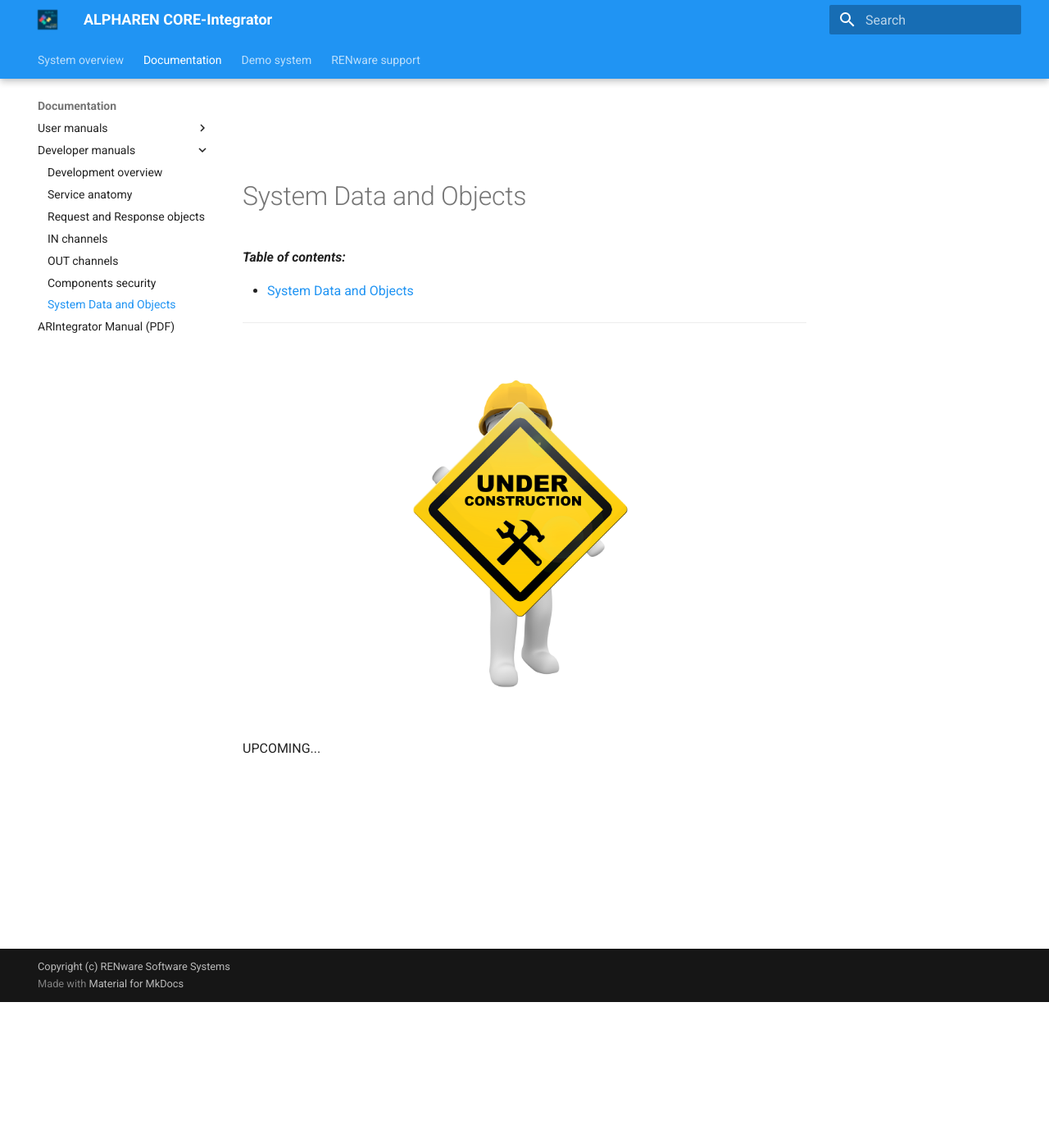
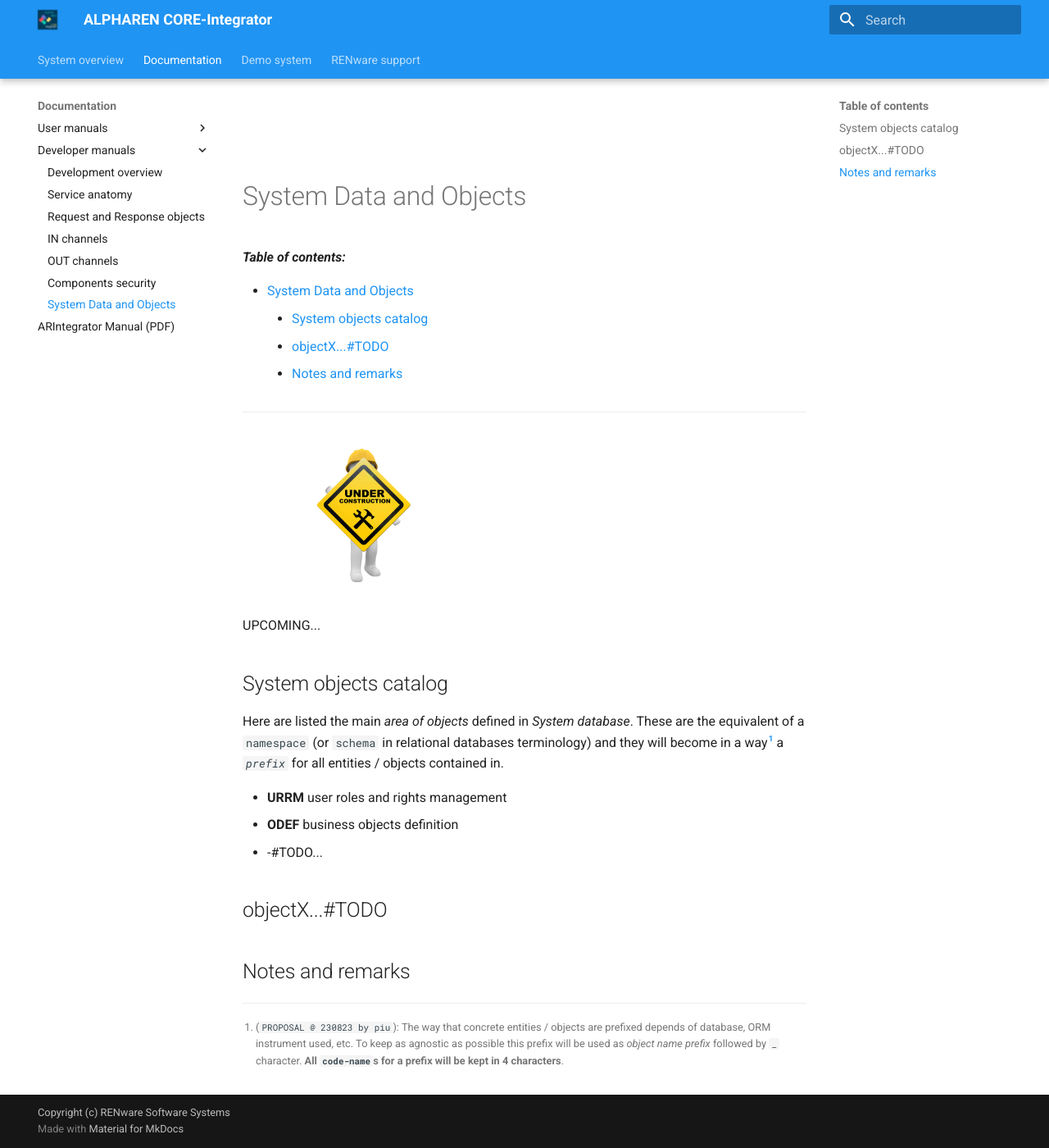
Before and after one commit to petre-renware/arint, an MkDocs documentation site: the page built from doc_src/810-DSGN/810.03-System_Data_and_Objects.md, in a window 1280 px wide and 1400 px high, scrolled down 178 px. Shown: the whole window at 82% size. Built offline with MkDocs 1.6.1 and Material for MkDocs 9.7.7, drawn with Linux system fonts in a browser that asks for light colours.

Commit message:
closed 230823piu_c
* Update CHANGELOG.md

* Update CHANGELOG.md

* Update 810.03-System_Data_and_Objects.md

* Update 810.03-System_Data_and_Objects.md

* Update 810.03-System_Data_and_Objects.md

* Update 810.03-System_Data_and_Objects.md

* Update 810.03-System_Data_and_Objects.md

* Update 810.03-System_Data_and_Objects.md

* Update 810.03-System_Data_and_Objects.md

* Update CHANGELOG.md

* Update CHANGELOG.md

* Update CHANGELOG.md

```diff
--- a/doc_src/810-DSGN/810.03-System_Data_and_Objects.md
+++ b/doc_src/810-DSGN/810.03-System_Data_and_Objects.md
@@ -12,8 +12,30 @@
 
 ***
 
+![wip page](../pictures/under_maintenance.png){ width="300" }
+
+UPCOMING...
 
 
-![wip page](../pictures/under_maintenance.png)
+## System objects catalog
 
-UPCOMING...
+Here are listed the main *area of objects* defined in *System database*. These are the equivalent of a `namespace` (or `schema` in relational databases terminology) and they will become in a way[^1] a *`prefix`* for all entities / objects contained in.
+
+* **URRM** user roles and rights management
+* **ODEF** business objects definition
+* -#TODO...
+
+
+
+## objectX...#TODO
+
+
+
+
+
+
+
+## Notes and remarks
+
+[^1]:
+    (`PROPOSAL @ 230823 by piu`): The way that concrete entities / objects are prefixed depends of database, ORM instrument used, etc. To keep as agnostic as possible this prefix will be used as *object name prefix* followed by `_` character. **All `code-name`s for a prefix will be kept in 4 characters**.
```
Also changed, not shown: CHANGELOG.md (+2 -2 lines).
